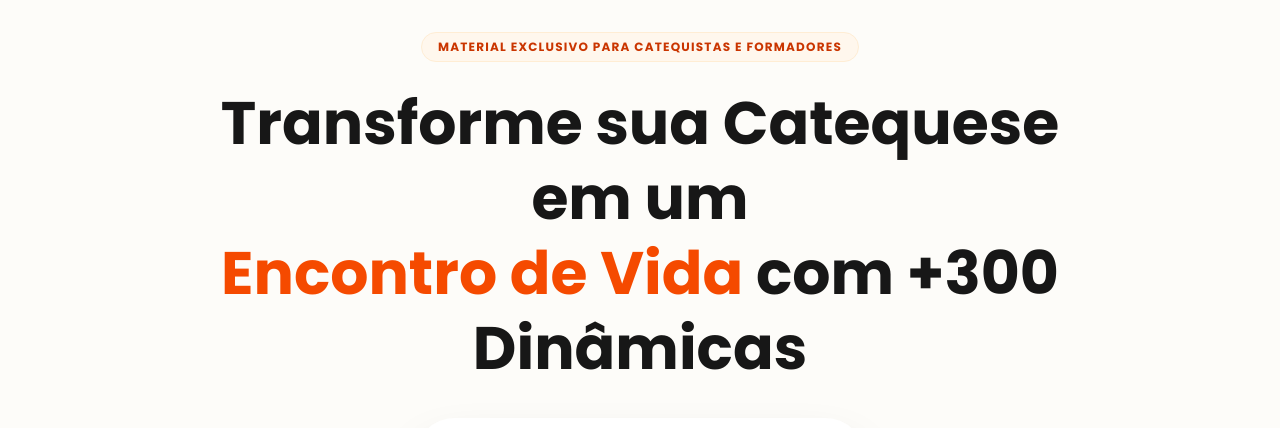
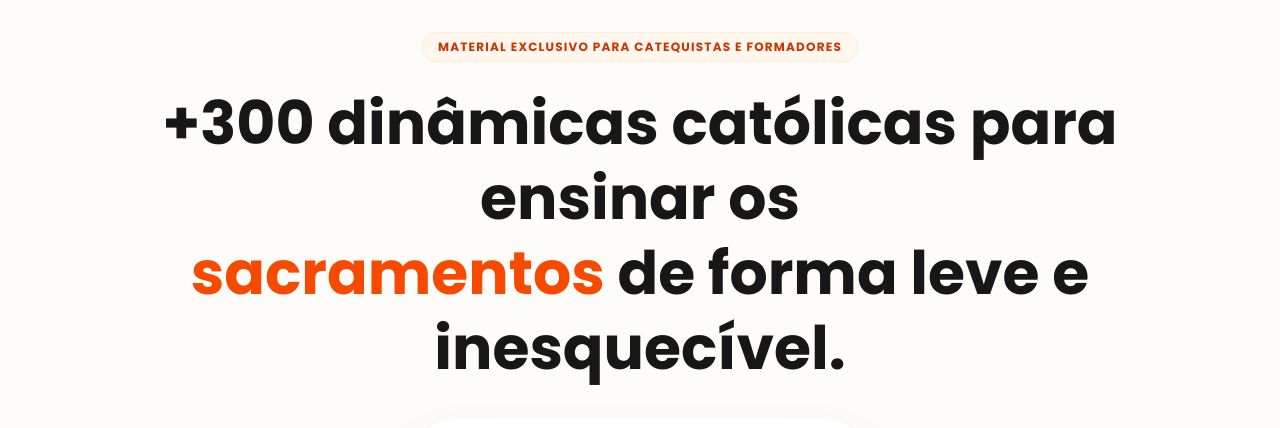
Before and after one commit to narutinfps-tech/catequese-2, a React (Vite) app: page / in a window 1280 px wide. Shown: the top 428 px of the page. Built offline with nearby package versions, Linux system fonts and the light colour scheme; grey boxes are pictures that could not be loaded.

Commit message:
feat: Update landing page headline and subtitle
Refine the main headline and subtitle on the landing page to better communicate the value proposition of the premium catechesis materials, focusing on the ease of teaching sacraments.

```diff
--- a/src/App.tsx
+++ b/src/App.tsx
@@ -140,10 +140,10 @@ export default function App() {
             initial={{ opacity: 0, y: 20 }}
             animate={{ opacity: 1, y: 0 }}
             transition={{ delay: 0.1 }}
-            className="font-serif text-4xl sm:text-6xl font-bold leading-tight mb-8 max-w-4xl mx-auto"
+            className="font-serif text-4xl sm:text-6xl font-bold leading-tight mb-8 max-w-5xl mx-auto"
           >
-            Transforme sua Catequese em um <br className="hidden sm:block" />
-            <span className="text-orange-600">Encontro de Vida</span> com +300 Dinâmicas
+            +300 dinâmicas católicas para ensinar os <br className="hidden sm:block" />
+            <span className="text-orange-600">sacramentos</span> de forma leve e inesquecível.
           </motion.h1>
 
           <motion.div
```
